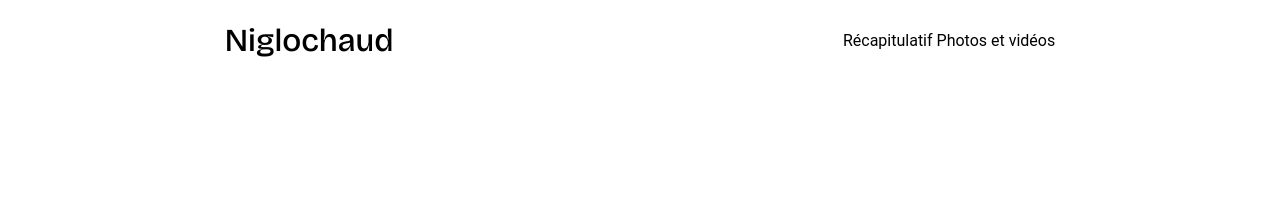
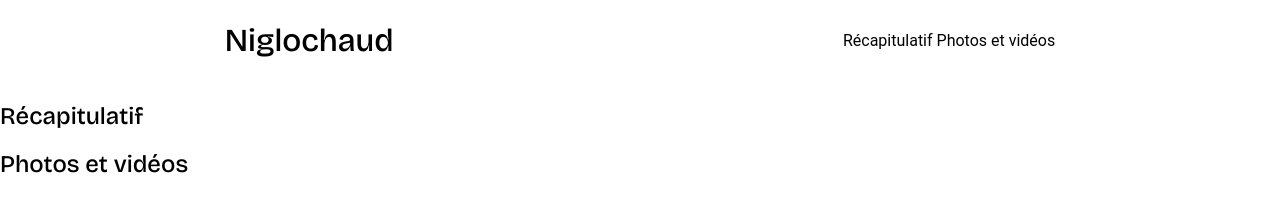
Before and after one commit to DavAllFR/niglochaud-code, a website built with Parcel: page src/index.html in a window 1280 px wide. Built offline with nearby package versions, Linux system fonts and the light colour scheme.

Commit message:
Update 3 files

```diff
--- a/package.json
+++ b/package.json
@@ -7,6 +7,7 @@
     "build": "parcel build ./src/index.html"
   },
   "devDependencies": {
+    "@parcel/transformer-sass": "2.9.3",
     "parcel": "^2.0.0"
   },
   "keywords": []
--- a/src/index.html
+++ b/src/index.html
@@ -21,8 +21,12 @@
       </div>
     </header>
     <main>
-      <section id="recap"></section>
-      <section id="media"></section>
+      <section id="recap">
+        <h2>Récapitulatif</h2>
+      </section>
+      <section id="media">
+        <h2>Photos et vidéos</h2>
+      </section>
     </main>
 
     <script src="./index.mjs" type="module"></script>
```
Also changed, not shown: 1 other file.
